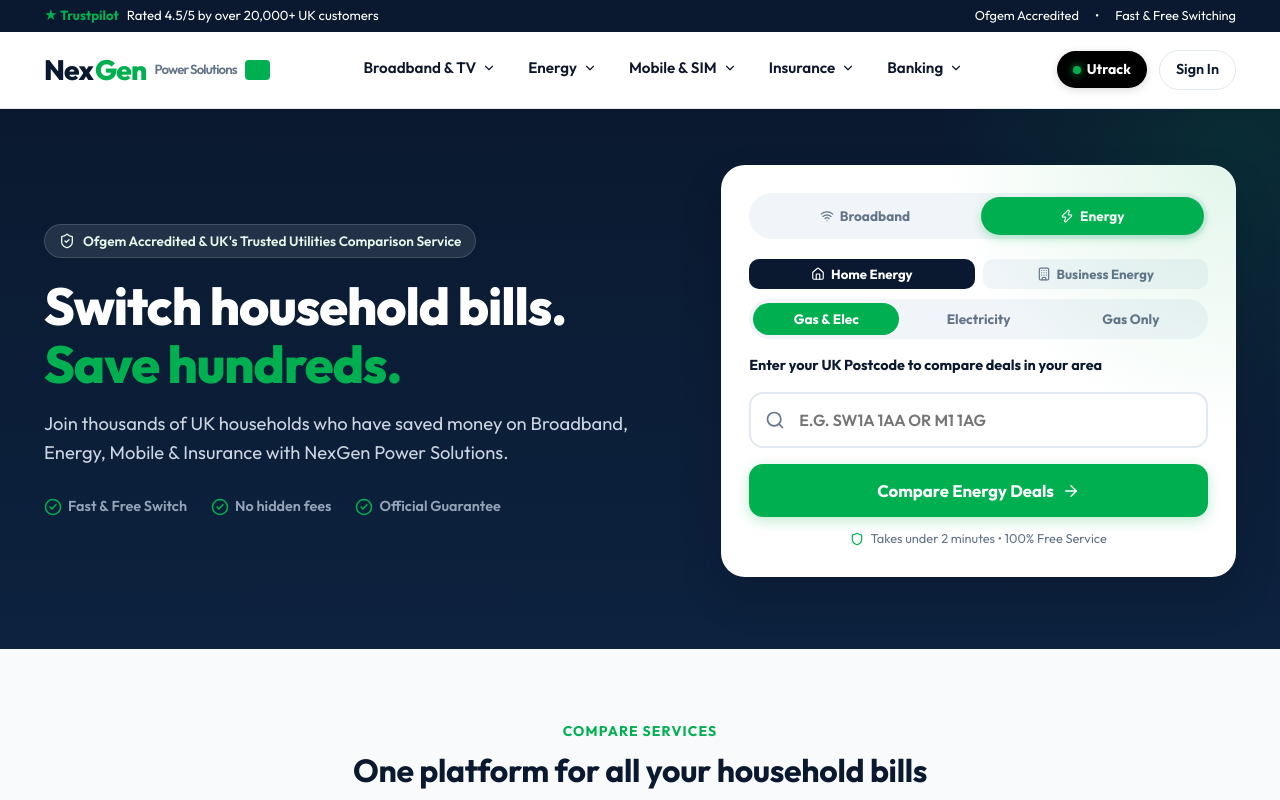
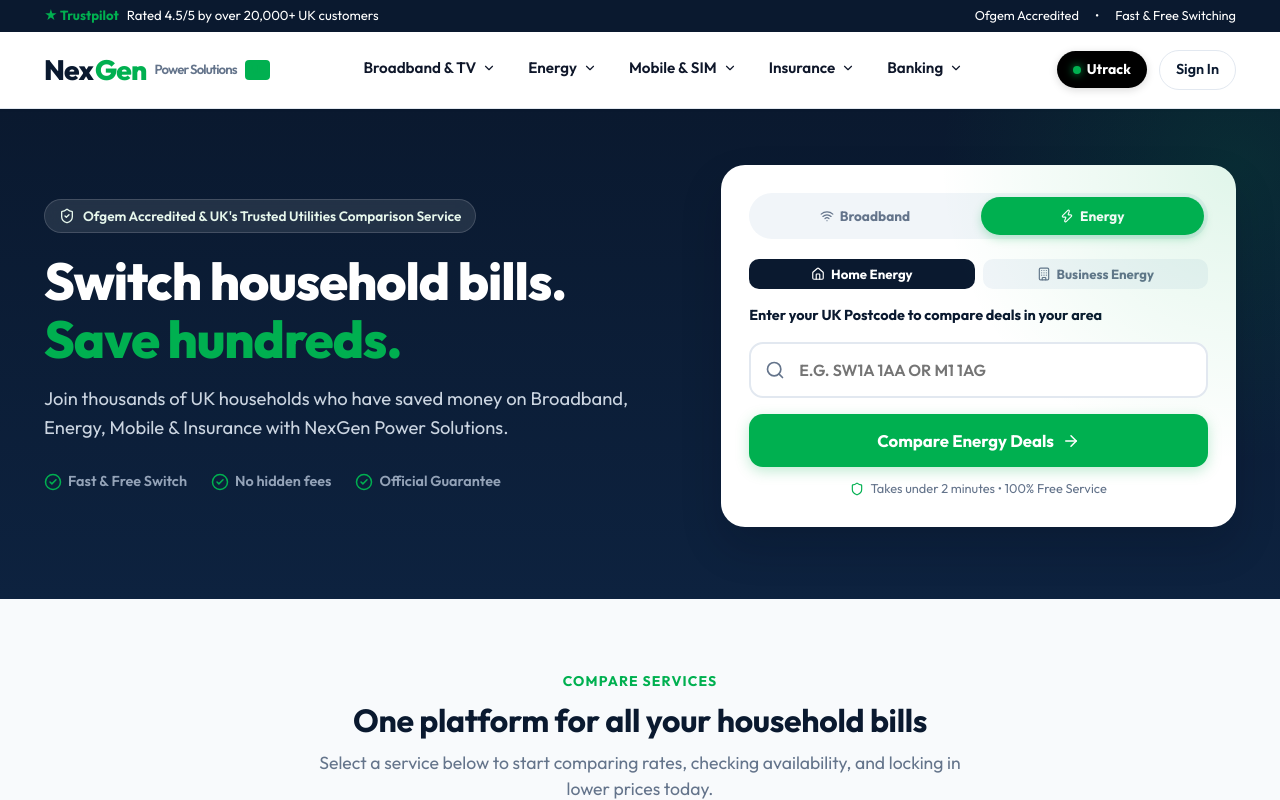
Before and after one commit to msalman1209/uswitch, a Next.js app in the folder frontend/: page / in a window 1280 px wide. Both pictures are taken after a click on the button "Energy". Shown: the top 800 px of the page. Built offline with nearby package versions, Linux system fonts and the light colour scheme.

Commit message:
fix(home): remove 3rd row fuel tabs (gas & elec, electricity, gas only) from hero comparison widget

```diff
--- a/frontend/src/app/page.tsx
+++ b/frontend/src/app/page.tsx
@@ -12,7 +12,6 @@ export default function HomePage() {
   const router = useRouter();
   const [activeTab, setActiveTab] = useState<'broadband' | 'energy' | 'mobile' | 'insurance' | 'banking'>('broadband');
   const [postcode, setPostcode] = useState('');
-  const [energyFuel, setEnergyFuel] = useState<'both' | 'electricity' | 'gas'>('both');
   const [customerType, setCustomerType] = useState<'residential' | 'business'>('residential');
   const [openFaq, setOpenFaq] = useState<number | null>(0);
 
@@ -23,7 +22,7 @@ export default function HomePage() {
     if (activeTab === 'broadband') {
       router.push(`/broadband/results?postcode=${encodeURIComponent(postcode)}`);
     } else if (activeTab === 'energy') {
-      router.push(`/energy/journey?postcode=${encodeURIComponent(postcode.trim().toUpperCase())}&fuel=${energyFuel}&type=${customerType}`);
+      router.push(`/energy/journey?postcode=${encodeURIComponent(postcode.trim().toUpperCase())}&fuel=both&type=${customerType}`);
     } else if (activeTab === 'mobile') {
       router.push(`/sim-only?postcode=${encodeURIComponent(postcode)}`);
     } else if (activeTab === 'insurance') {
@@ -154,10 +153,9 @@ export default function HomePage() {
                 </button>
               </div>
 
-              {/* Energy Customer Type (Home vs Business) & Fuel Options */}
+              {/* Energy Customer Type (Home vs Business) */}
               {activeTab === 'energy' && (
-                <>
-                  <div style={{ display: 'flex', gap: '8px', marginBottom: '10px' }}>
+                <div style={{ display: 'flex', gap: '8px', marginBottom: '16px' }}>
                   <button
                     type="button"
                     onClick={() => setCustomerType('residential')}
@@ -185,46 +183,6 @@ export default function HomePage() {
                     <Building size={14} /> Business Energy
                   </button>
                 </div>
-
-                  <div style={{ display: 'flex', gap: '6px', marginBottom: '16px', background: '#f1f5f9', padding: '4px', borderRadius: '999px' }}>
-                    <button
-                      type="button"
-                      onClick={() => setEnergyFuel('both')}
-                      style={{
-                        flex: 1, padding: '7px 10px', borderRadius: '999px', fontSize: '0.85rem', fontWeight: 700,
-                        background: energyFuel === 'both' ? '#00b050' : 'transparent',
-                        color: energyFuel === 'both' ? '#ffffff' : '#64748b',
-                        border: 'none', cursor: 'pointer', transition: 'all 0.2s ease'
-                      }}
-                    >
-                      Gas & Elec
-                    </button>
-                    <button
-                      type="button"
-                      onClick={() => setEnergyFuel('electricity')}
-                      style={{
-                        flex: 1, padding: '7px 10px', borderRadius: '999px', fontSize: '0.85rem', fontWeight: 700,
-                        background: energyFuel === 'electricity' ? '#00b050' : 'transparent',
-                        color: energyFuel === 'electricity' ? '#ffffff' : '#64748b',
-                        border: 'none', cursor: 'pointer', transition: 'all 0.2s ease'
-                      }}
-                    >
-                      Electricity
-                    </button>
-                    <button
-                      type="button"
-                      onClick={() => setEnergyFuel('gas')}
-                      style={{
-                        flex: 1, padding: '7px 10px', borderRadius: '999px', fontSize: '0.85rem', fontWeight: 700,
-                        background: energyFuel === 'gas' ? '#00b050' : 'transparent',
-                        color: energyFuel === 'gas' ? '#ffffff' : '#64748b',
-                        border: 'none', cursor: 'pointer', transition: 'all 0.2s ease'
-                      }}
-                    >
-                      Gas Only
-                    </button>
-                  </div>
-                </>
               )}
 
               <form onSubmit={handlePostcodeSubmit} className="postcode-form">
```
Lines whose indentation alone changed are shown as unchanged.
